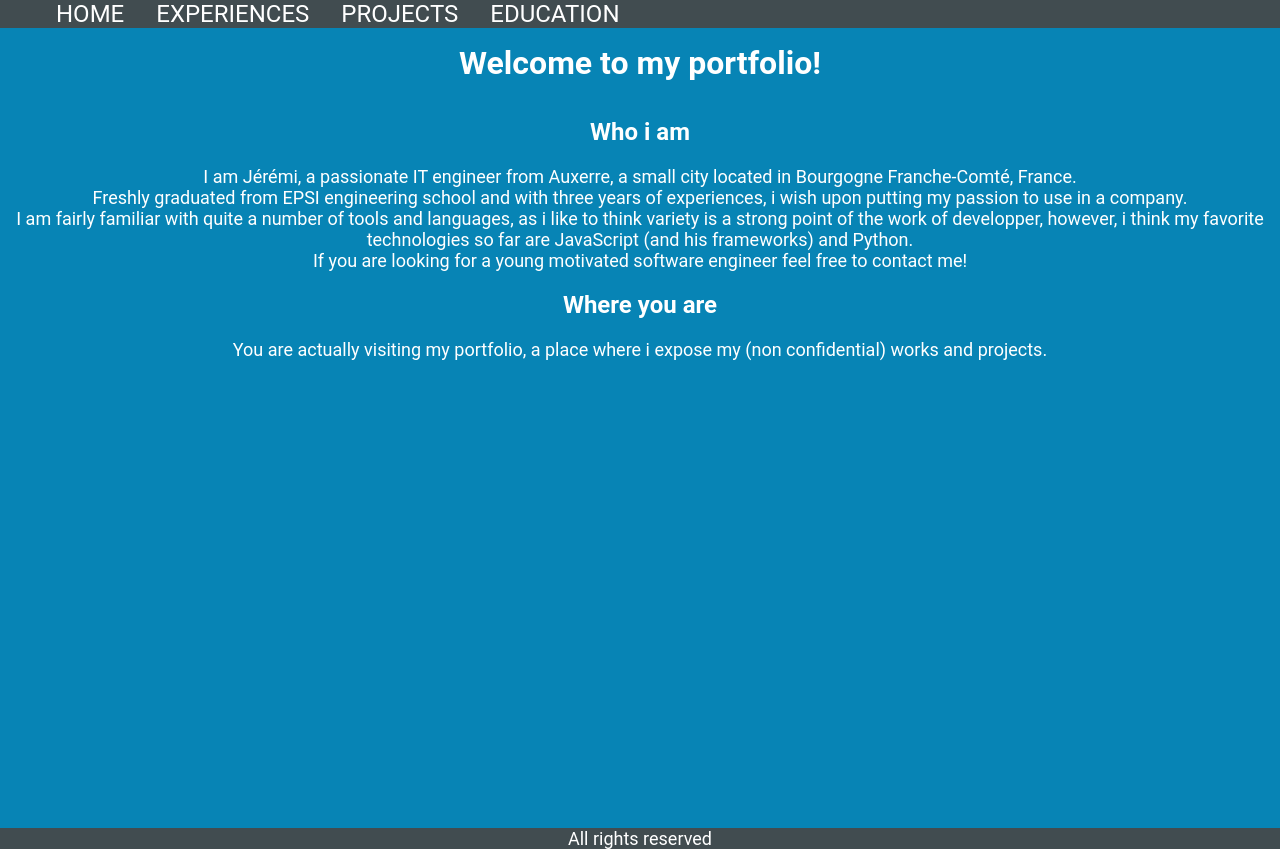
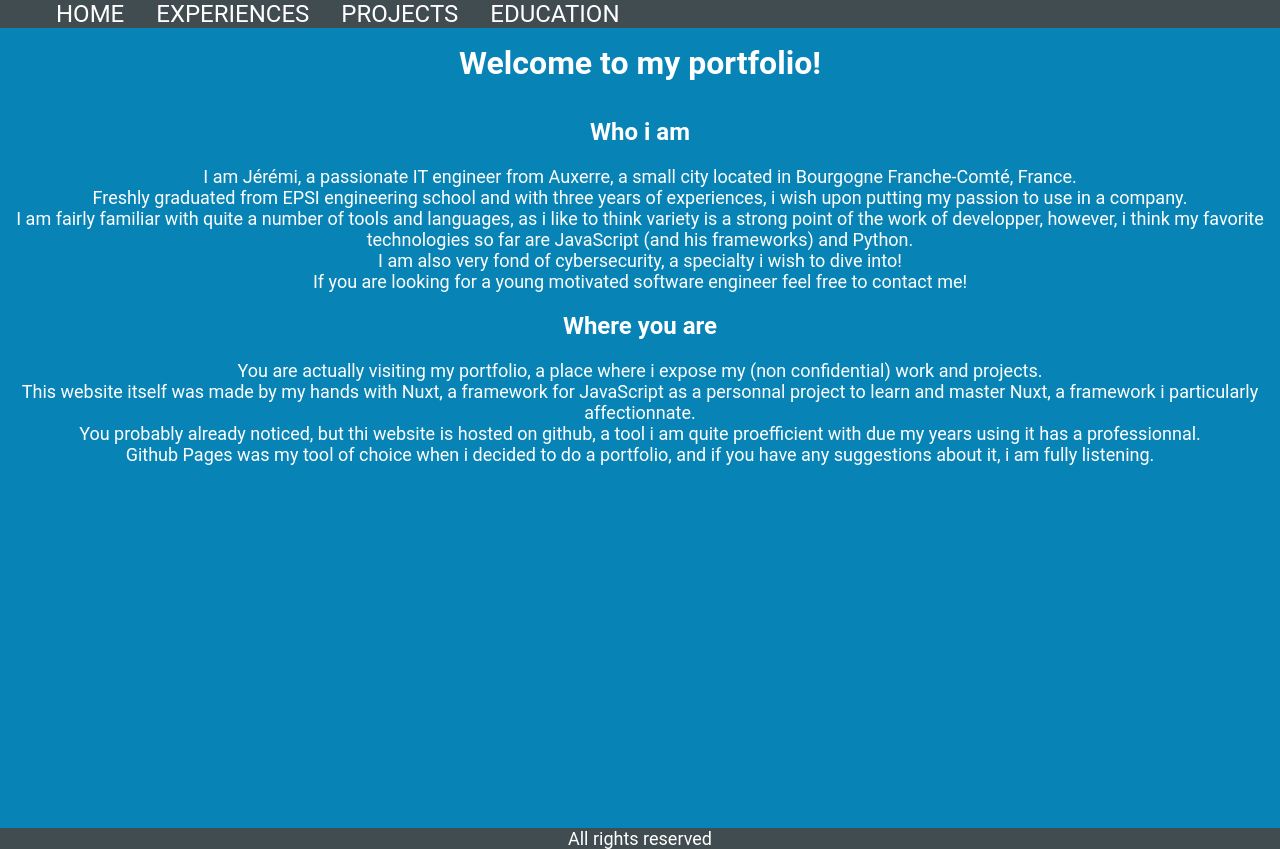
Before and after one commit to Jeremhub/Jeremhub.github.io, a Nuxt app: page / in a window 1280 px wide. Built offline with nearby package versions, Linux system fonts and the light colour scheme.

Commit message:
finished the first version if the index page

```diff
--- a/pages/index.vue
+++ b/pages/index.vue
@@ -4,7 +4,11 @@
 <p>I am Jérémi, a passionate IT engineer from Auxerre, a small city located in Bourgogne Franche-Comté, France.</p>
 <p>Freshly graduated from EPSI engineering school and with three years of experiences, i wish upon putting my passion to use in a company.</p>
 <p>I am fairly familiar with quite a number of tools and languages, as i like to think variety is a strong point of the work of developper, however, i think my favorite technologies so far are JavaScript (and his frameworks) and Python.</p>
+<p>I am also very fond of cybersecurity, a specialty i wish to dive into!</p>
 <p>If you are looking for a young motivated software engineer feel free to contact me!</p>
 <h2>Where you are</h2>
-<p>You are actually visiting my portfolio, a place where i expose my (non confidential) works and projects.</p>
+<p>You are actually visiting my portfolio, a place where i expose my (non confidential) work and projects.</p>
+<p>This website itself was made by my hands with Nuxt, a framework for JavaScript as a personnal project to learn and master Nuxt, a framework i particularly affectionnate.</p>
+<p>You probably already noticed, but thi website is hosted on github, a tool i am quite proefficient with due my years using it has a professionnal.</p>
+<p>Github Pages was my tool of choice when i decided to do a portfolio, and if you have any suggestions about it, i am fully listening.</p>
 </template>
```
